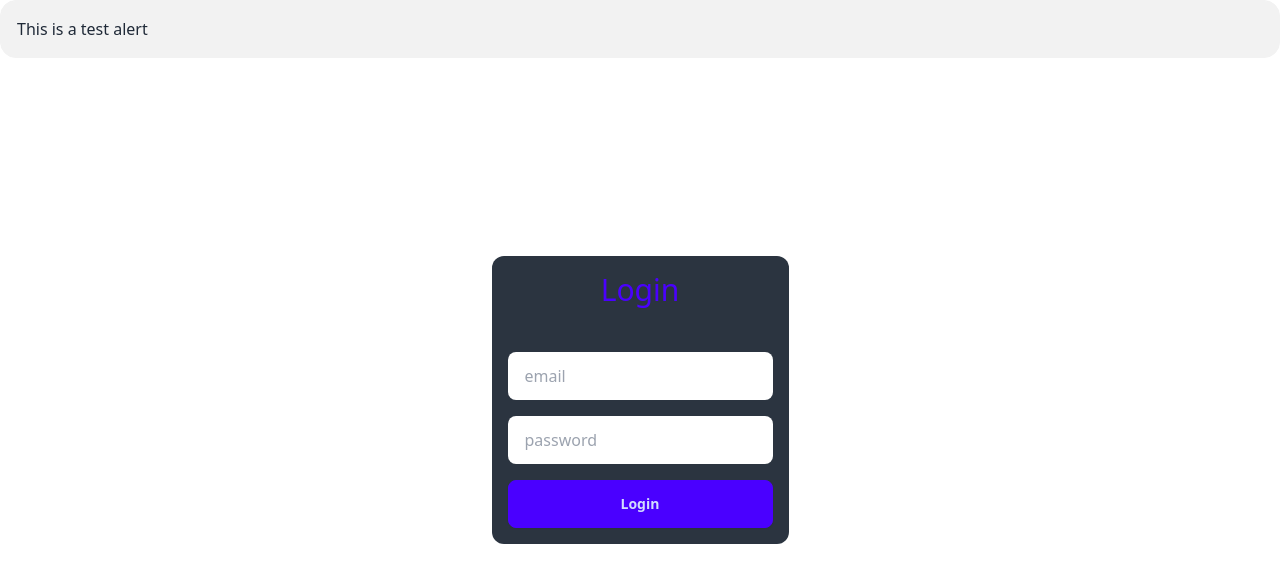
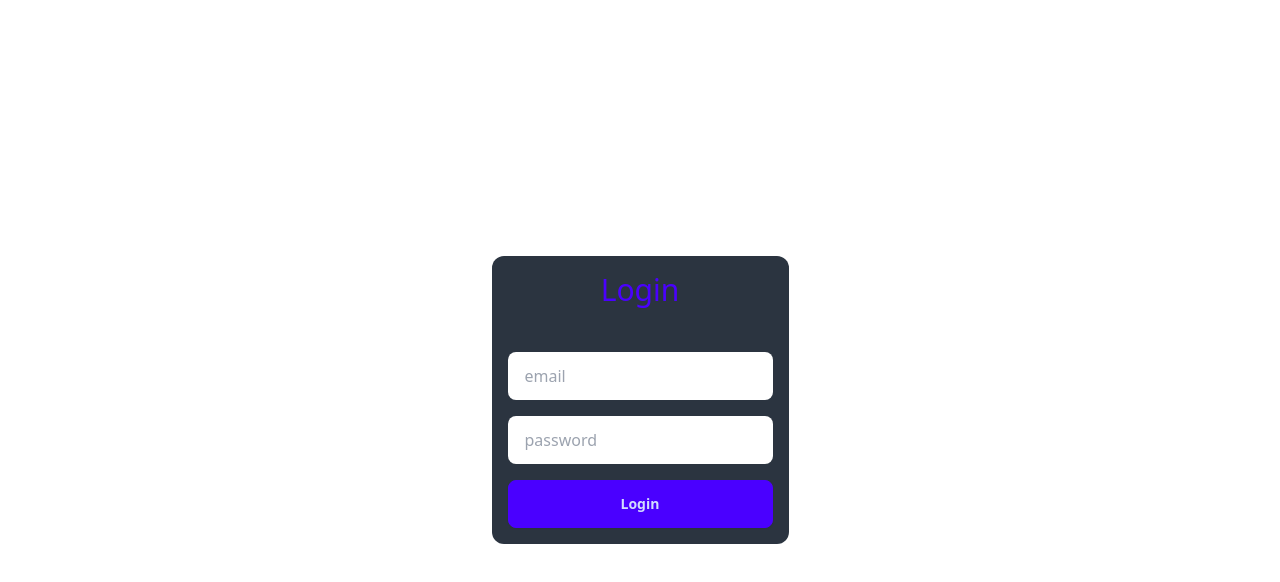
Before and after one commit to FilipAlberski/fizjo, a React (Vite) app in the folder client/: page /login in a window 1280 px wide. Shown: the top 582 px of the page. Built offline with nearby package versions, Linux system fonts and the light colour scheme.

Commit message:
testing still

```diff
--- a/client/src/components/Alert.tsx
+++ b/client/src/components/Alert.tsx
@@ -5,7 +5,7 @@ import { useSelector } from 'react-redux';
 
 interface IAlertState {
   alert: {
-    message: string;
+    message: string; // success, error, info, warning
     type: string;
   };
 }
@@ -19,7 +19,9 @@ const Alert = () => {
 
   if (message) {
     return (
-      <div className={`alert alert-${type} absolute`}>
+      <div
+        className={`alert alert-${type} absolute w-80 top-6 left-6`}
+      >
         <p>{message}</p>
       </div>
     );
--- a/client/src/pages/Login.tsx
+++ b/client/src/pages/Login.tsx
@@ -3,7 +3,7 @@ import { useNavigate } from 'react-router-dom';
 import { useDispatch } from 'react-redux';
 import { setCredentials } from '../redux/slices/authSlice';
 import { useLoginMutation } from '../redux/slices/api/authApiSlice';
-import { setAlert } from '../redux/slices/alertSlice';
+import { setAlert, clearAlert } from '../redux/slices/alertSlice';
 import { Link } from 'react-router-dom';
 
 const Login = () => {
@@ -14,15 +14,18 @@ const Login = () => {
   const dispatch = useDispatch();
   const [login, { isLoading, error }] = useLoginMutation();
 
-  //set test alert
+  //set test alert for 5 seconds
 
   useEffect(() => {
     dispatch(
       setAlert({
-        message: 'This is a test alert',
+        message: 'test alert',
         type: 'success',
       })
     );
+    setTimeout(() => {
+      dispatch(clearAlert());
+    }, 5000);
   }, []);
 
   const handleSubmit = async (e: any) => {
```
